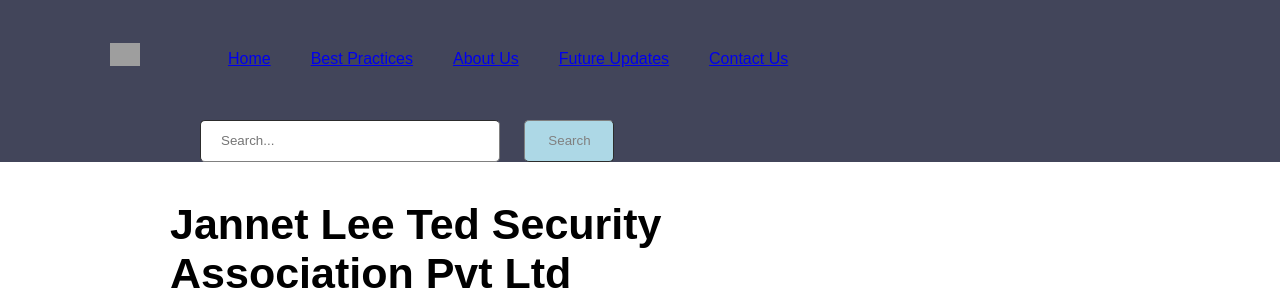
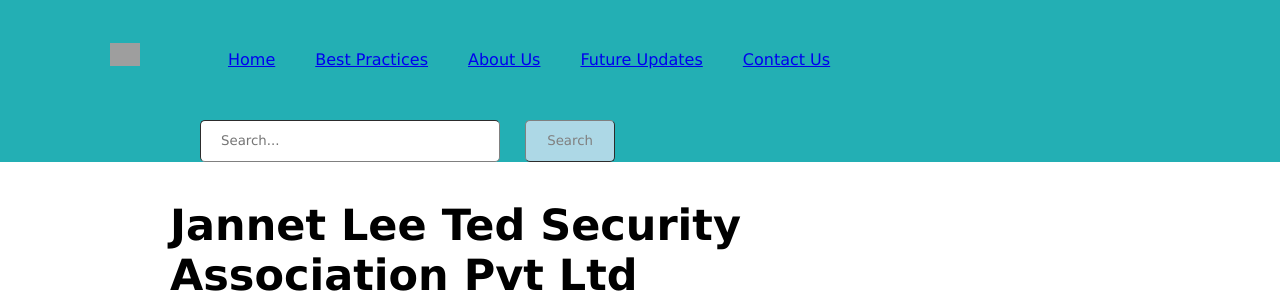
Before and after one commit to crescent0001/JL-Ted-SMEs-blog, a Django app: page / in a window 1280 px wide. Shown: the top 299 px of the page. Run offline with Django 3.2, Linux system fonts and the light colour scheme; grey boxes are pictures that could not be loaded.

Commit message:
Colors and fonts
Stuffs

```diff
--- a/Demo Project/JannetLee/templates/articlepage.html
+++ b/Demo Project/JannetLee/templates/articlepage.html
@@ -4,13 +4,13 @@
   * {
     margin: 0;
     padding: 0;
-    font-family: sans-serif;
+    font-family: Verdana, Geneva, Tahoma, sans-serif;
   }
 
   .container {
     width: 100%;
     height: 100%;
-    background: #42455a;
+    background: #23afb4;
   }
 
   .menu ul {
--- a/Demo Project/JannetLee/templates/base.html
+++ b/Demo Project/JannetLee/templates/base.html
@@ -16,13 +16,13 @@
       * {
         margin: 0;
         padding: 0;
-        font-family: sans-serif;
+        font-family: Verdana, Geneva, Tahoma, sans-serif;
       }
 
       .container {
         width: 100%;
         height: 100%;
-        background: #42455a;
+        background: #23afb4 ;
       }
       .global_search {
         width: 300px;
--- a/Demo Project/JannetLee/templates/bestpractices.html
+++ b/Demo Project/JannetLee/templates/bestpractices.html
@@ -4,13 +4,13 @@
   * {
     margin: 0;
     padding: 0;
-    font-family: sans-serif;
+    font-family: Verdana, Geneva, Tahoma, sans-serif;
   }
 
   .container {
     width: 100%;
     height: 100%;
-    background: #42455a;
+    background: #23afb4;
   }
 
   .menu ul {
@@ -32,7 +32,7 @@
   }
 
   .active {
-    color: #19dafa !important;
+    color: #04607c !important;
   }
 
   .banner {
--- a/Demo Project/JannetLee/templates/style.css
+++ b/Demo Project/JannetLee/templates/style.css
@@ -1,13 +1,13 @@
 * {
   margin: 0;
   padding: 0;
-  font-family: sans-serif;
+  font-family: Verdana, Geneva, Tahoma, sans-serif;
 }
 
 .container {
   width: 100%;
   height: 100%;
-  background: #42455a;
+  background: #23afb4;
 }
 
 .menu ul {
```
